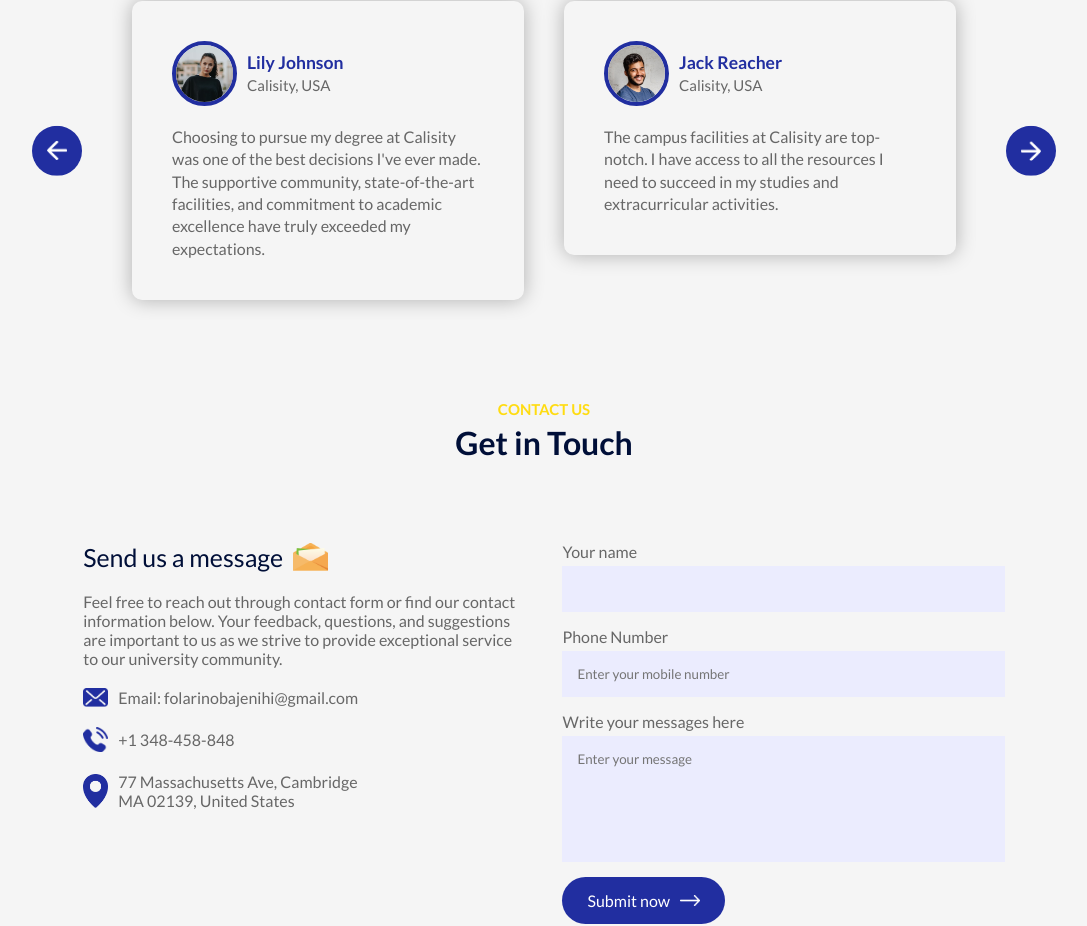
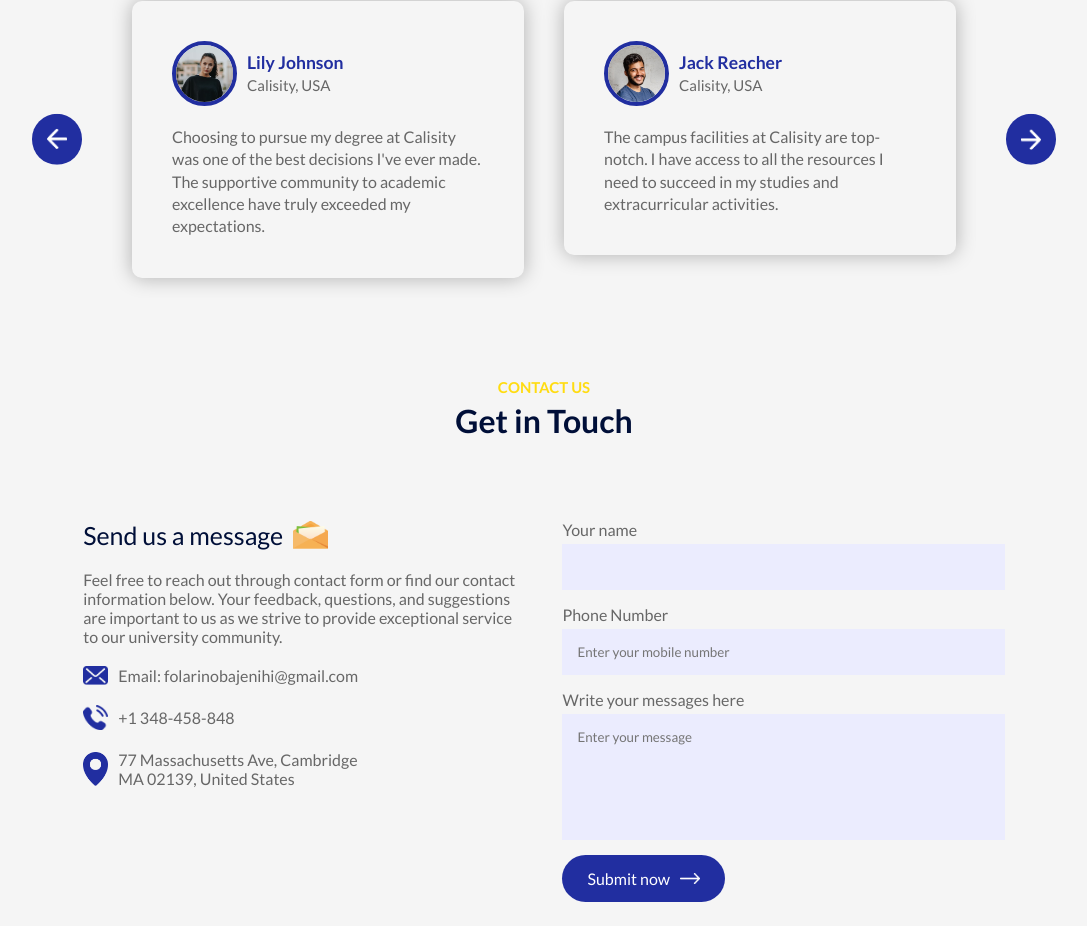
Before and after one commit to FOLADAVE/Calisity, a React (Vite) app: page / in a window 1280 px wide. Shown: the part 2598-3524 px from the top of the page, without its empty margins (96-1183 px from the left). Built offline with nearby package versions, Linux system fonts and the light colour scheme.

Commit message:
Update Testimonials.jsx

```diff
--- a/src/Components/Testimonials/Testimonials.jsx
+++ b/src/Components/Testimonials/Testimonials.jsx
@@ -41,7 +41,7 @@ const Testimonials = () => {
                   <span>Calisity, USA</span>
                 </div>
               </div>
-              <p>Choosing to pursue my degree at Calisity was one of the best decisions I've ever made. The supportive community, state-of-the-art facilities, and commitment to academic excellence have truly exceeded my expectations.</p>
+              <p>Choosing to pursue my degree at Calisity was one of the best decisions I've ever made. The supportive community to academic excellence have truly exceeded my expectations.</p>
             </div>
           </li>
           <li>
```
